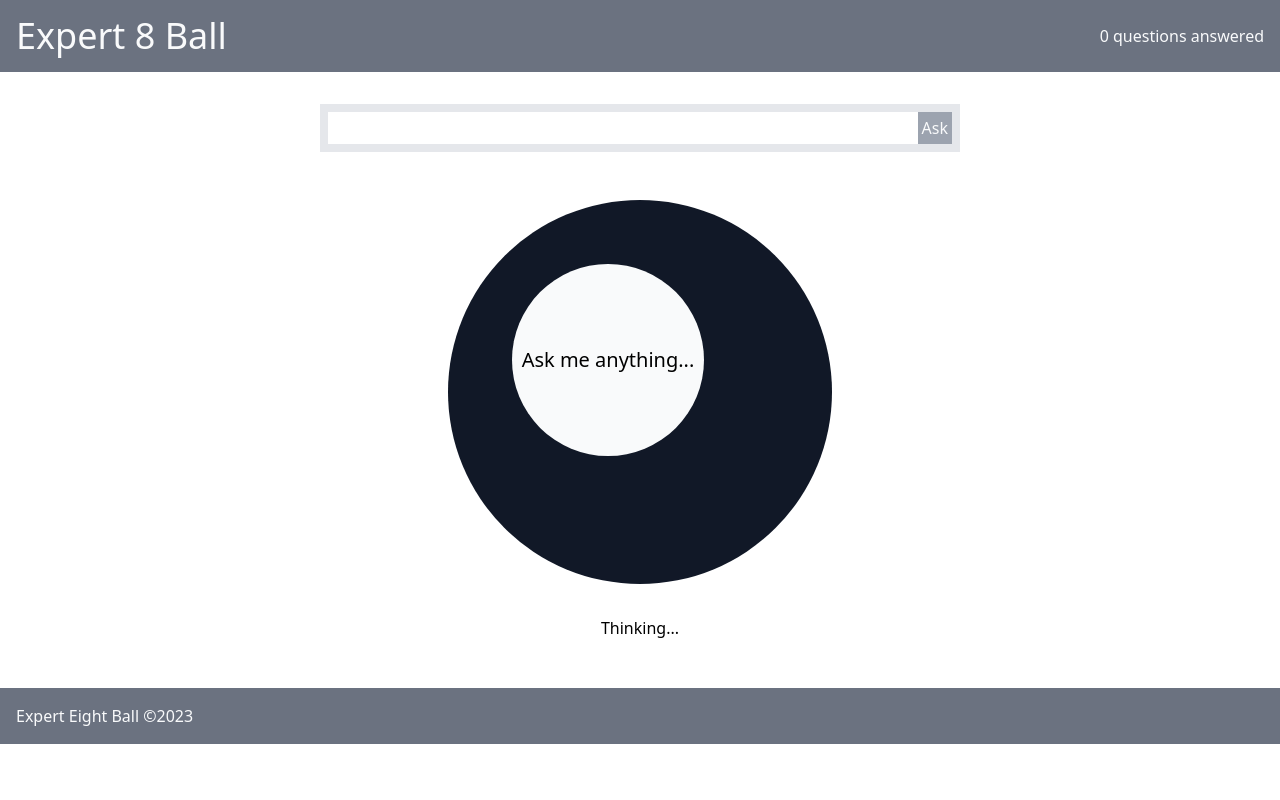
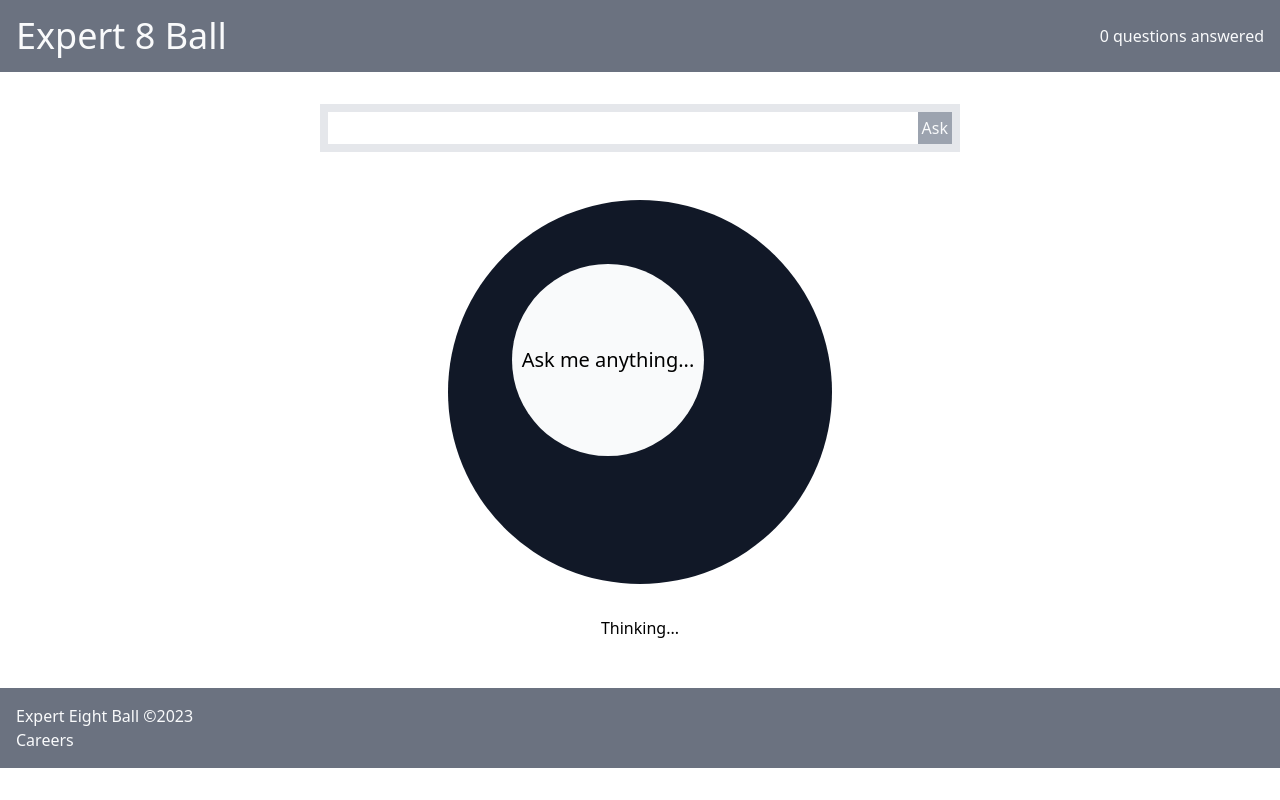
Before and after one commit to codefellows/seattle-code-python-401d22, a Next.js app in the folder class-38/inclass_demo/expert-eight-ball/: page / in a window 1280 px wide. Built offline with nearby package versions, Linux system fonts and the light colour scheme.

Commit message:
Added a link to the careers page in the Footer component.

```diff
--- a/class-38/inclass_demo/expert-eight-ball/components/Footer.js
+++ b/class-38/inclass_demo/expert-eight-ball/components/Footer.js
@@ -1,7 +1,12 @@
+import Link from "next/link";
+
 export default function Footer() {
     return (
         <footer className="p-4 mt-8 bg-gray-500 text-gray-50">
             <p>Expert Eight Ball &copy;{new Date().getFullYear()}</p>
+            <Link href="/careers">
+                Careers
+            </Link>
         </footer>
     );
 }
```
